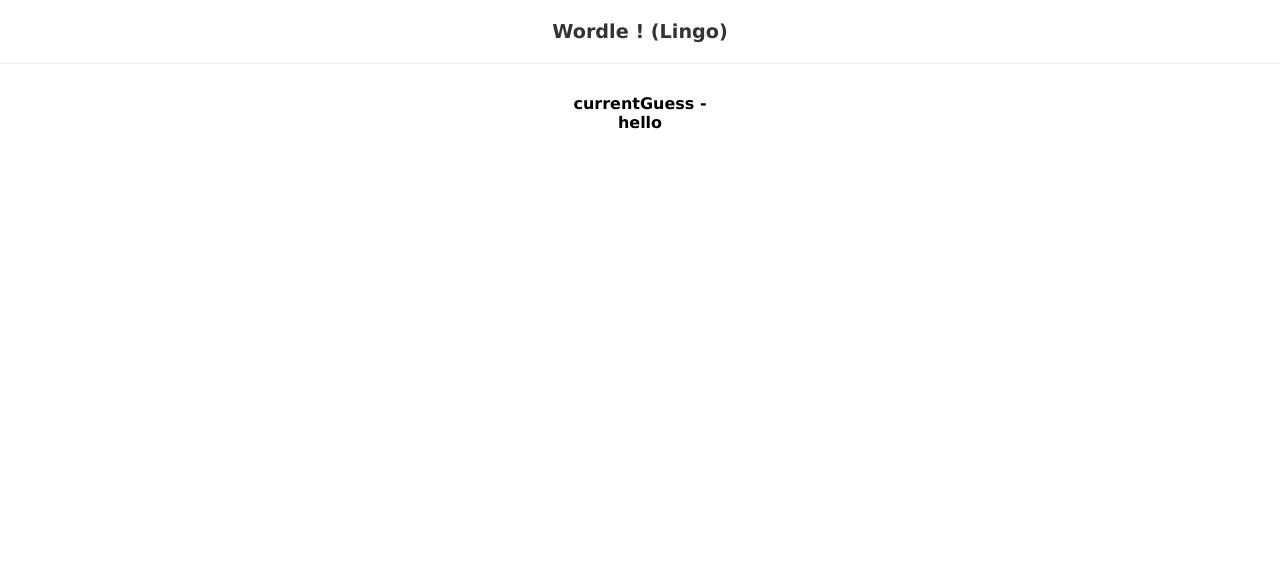
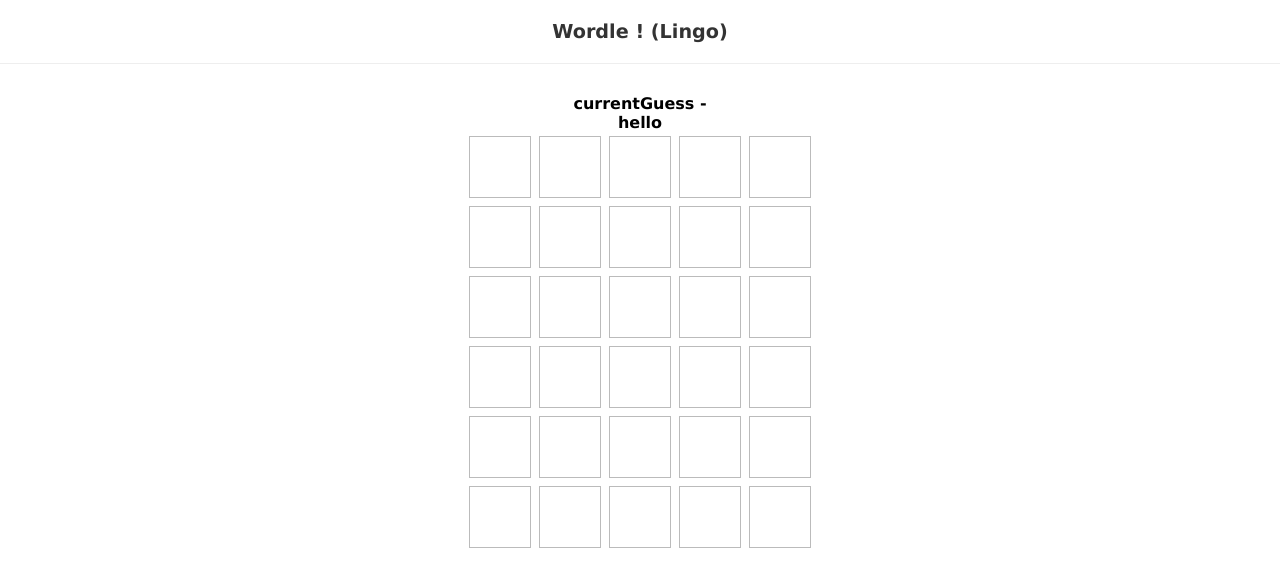
Before and after one commit to GrandChefDotKong/react-wordle, a React (Create React App) app: page / in a window 1280 px wide. Shown: the top 586 px of the page. Built offline with nearby package versions, Linux system fonts and the light colour scheme; data requests are answered from the project's data file.

Commit message:
Grid & Row components added

```diff
--- /dev/null
+++ b/src/components/Grid.jsx
@@ -0,0 +1,14 @@
+import React from 'react';
+import Row from './Row';
+
+const Grid = ({ currentGuess, guesses, turn }) => {
+  return (
+    <div>
+        {guesses.map((g, i) => {
+            return <Row key={i} />
+        })}
+    </div>
+  )
+}
+
+export default Grid;
--- /dev/null
+++ b/src/components/Row.jsx
@@ -0,0 +1,15 @@
+import React from 'react';
+
+function Row() {
+  return (
+    <div className="row">
+        <div></div>
+        <div></div>
+        <div></div>
+        <div></div>
+        <div></div>
+    </div>
+  )
+}
+
+export default Row;
--- a/src/components/Wordle.jsx
+++ b/src/components/Wordle.jsx
@@ -1,5 +1,6 @@
 import React, { useEffect } from 'react';
 import useWordle from '../hooks/useWordle';
+import Grid from './Grid';
 
 export default function Wordle({ solution }) {
     const { currentGuess, handleKeyup, guesses, isCorrect, turn } = useWordle(solution);
@@ -23,6 +24,7 @@
     <>
       <div>currentGuess - { currentGuess }</div>
       <div>{ solution }</div>
+      <Grid currentGuess={currentGuess} guesses={guesses} turn={turn} />
     </>
   )
 }
--- a/src/index.css
+++ b/src/index.css
@@ -11,3 +11,21 @@
   margin: 0 0 30px 0;
   color: #333;
 }
+/* rows */
+.row {
+  text-align: center;
+  display: flex;
+  justify-content: center;
+}
+.row > div {
+  display: block;
+  width: 60px;
+  height: 60px;
+  border: 1px solid #bbb;
+  margin: 4px;
+  text-align: center;
+  line-height: 60px;
+  text-transform: uppercase;
+  font-weight: bold;
+  font-size: 2.5em;
+}
```
